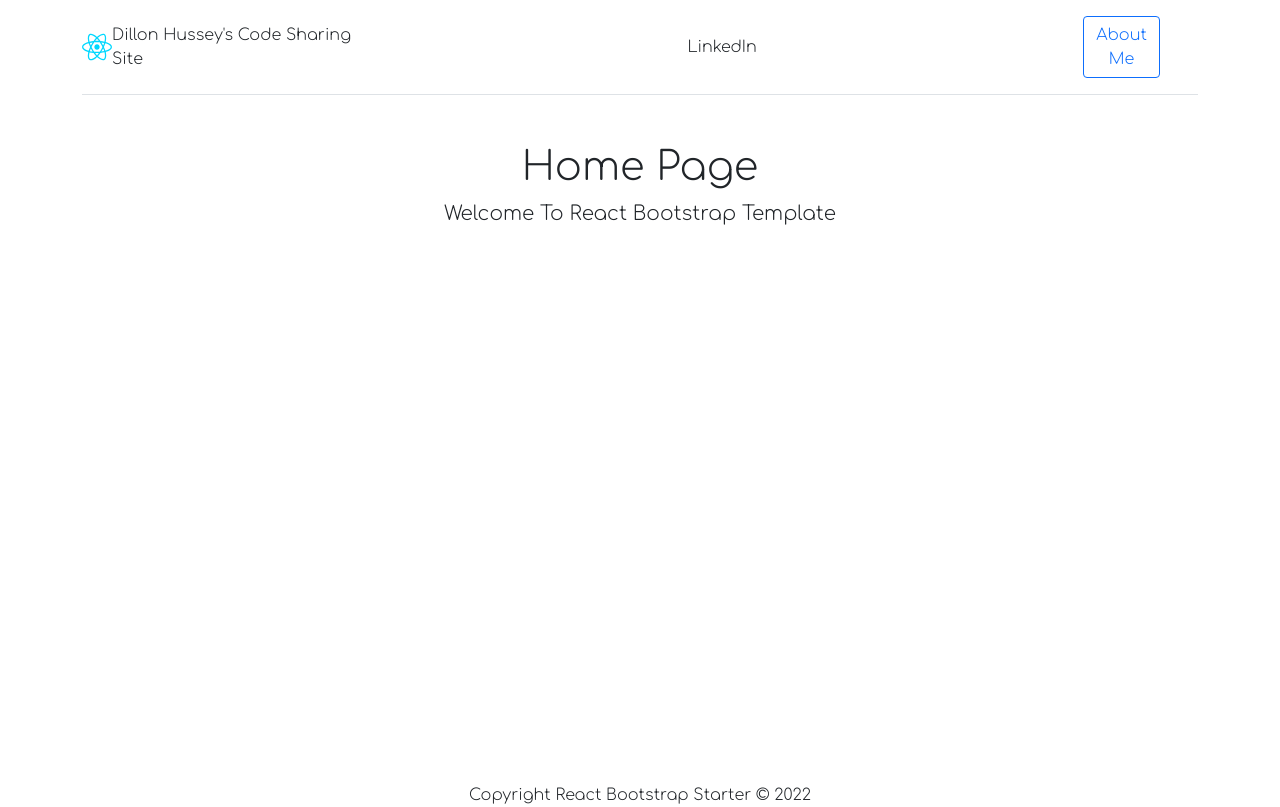
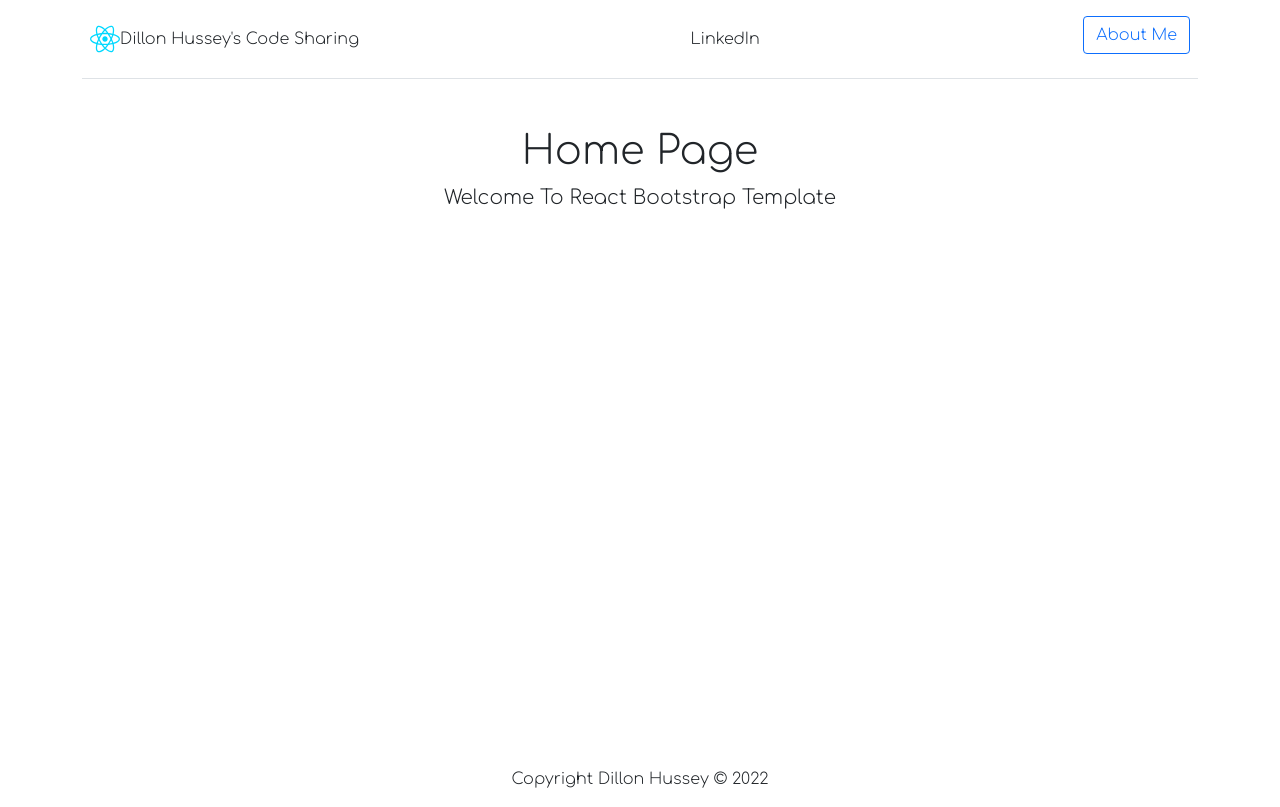
Before and after one commit to DillonHussey/DillonHussey.github.io, a React (Create React App) app: page / in a window 1280 px wide. Built offline with nearby package versions, Linux system fonts and the light colour scheme.

Commit message:
working nav bar

```diff
--- a/src/App.js
+++ b/src/App.js
@@ -8,6 +8,7 @@ import Layout from "./layout/Layout";
 import Home from "./pages/Home";
 import About from "./pages/About";
 import NotFound from "./pages/NotFound";
+
 
 const App = () => {
   return (
--- a/src/components/Footer.js
+++ b/src/components/Footer.js
@@ -3,7 +3,7 @@ const Footer = () => {
   return (
     <>
       <footer className='text-center text-capitalize'>
-        copyright react bootstrap starter &copy; {year}
+        copyright Dillon Hussey &copy; {year}
       </footer>
     </>
   )
--- a/src/components/Menu.js
+++ b/src/components/Menu.js
@@ -1,6 +1,9 @@
 import { Link } from "react-router-dom";
-import { Nav, Container } from "react-bootstrap";
 import logo from '../images/react.svg';
+import {Container} from "react-bootstrap";
+// flex-column flex-md-row align-items-center p-2 px-md-1 mb-3 bg-white border-bottom box-shadow
+//d-flex align-items-center col-md-3 mb-md-0 mr-auto
+//ml-md-3
 const Menu = () => {
   return (
     <Container>
@@ -8,7 +11,7 @@ const Menu = () => {
 
         <Link
           to="/aboutThisPrj"
-          className="d-flex align-items-center col-md-3 mb-2 mb-md-0 text-dark text-decoration-none"
+          className="d-flex align-items-center text-dark p-2 text-decoration-none"
           >
           <img
             alt=""
@@ -17,21 +20,21 @@ const Menu = () => {
             height="30"
             className="d-flex align-items-center"
           />
-          Dillon Hussey's Code Sharing Site
+            Dillon Hussey's Code Sharing
         </Link>
-        <Link to="/about" className="d-flex align-items-center text-dark text-decoration-none">
+
+        <a target="_blank" href="https://www.linkedin.com/in/dillon-hussey-b85781224/"
+
+        rel="noreferrer"
+        className="d-flex align-items-center text-dark text-decoration-none">
           LinkedIn
-              </Link>
-        <Nav>
-           <div className="col-md-3 text-end">
+        </a>
+
         <Link to="/aboutMe">
           <button type="button" className="btn btn-outline-primary me-2">
             About Me
           </button>
         </Link>
-          </div>
-
-        </Nav>
       </header>
     </Container>
   );
```
Lines whose indentation alone changed are shown as unchanged.
